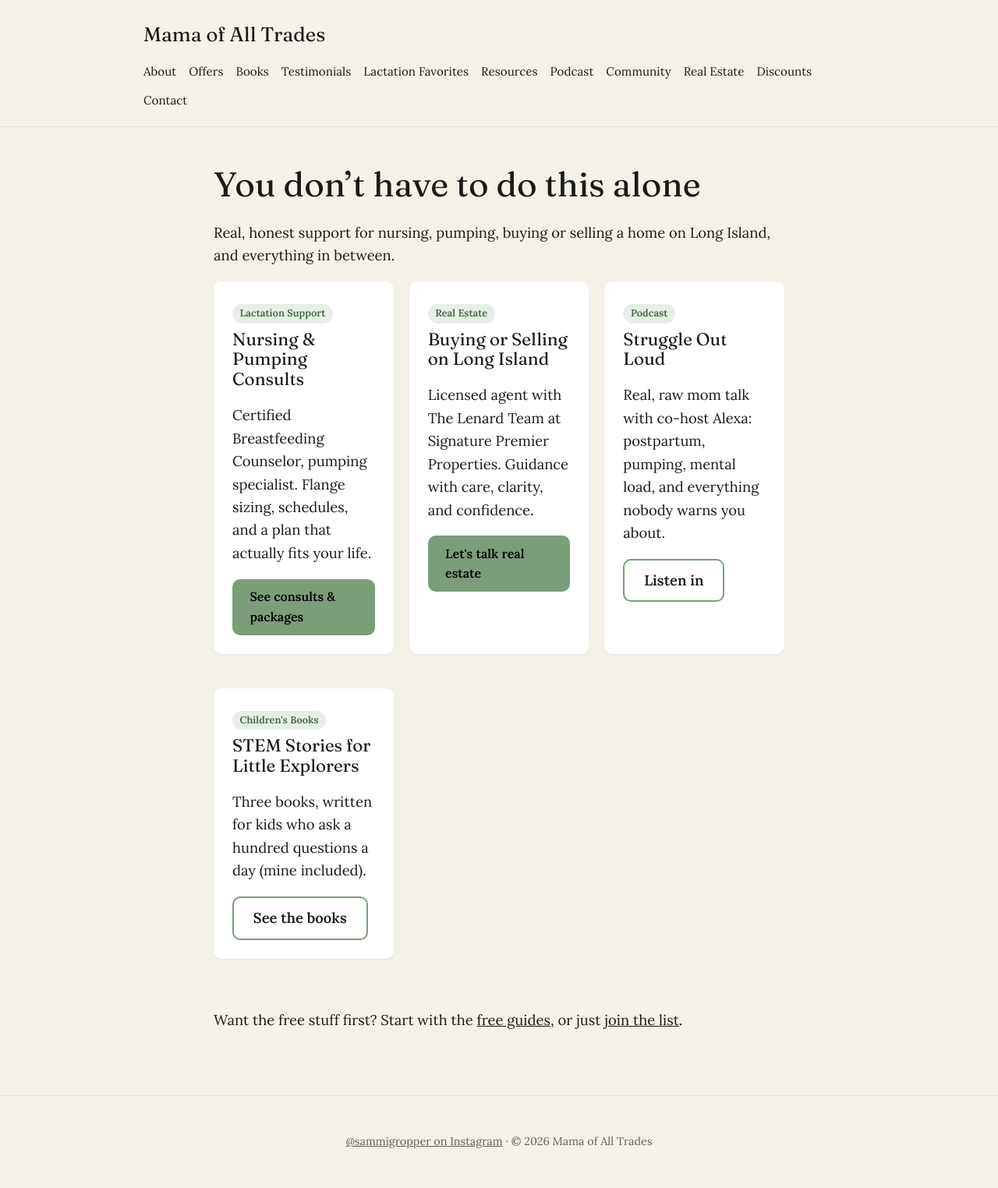
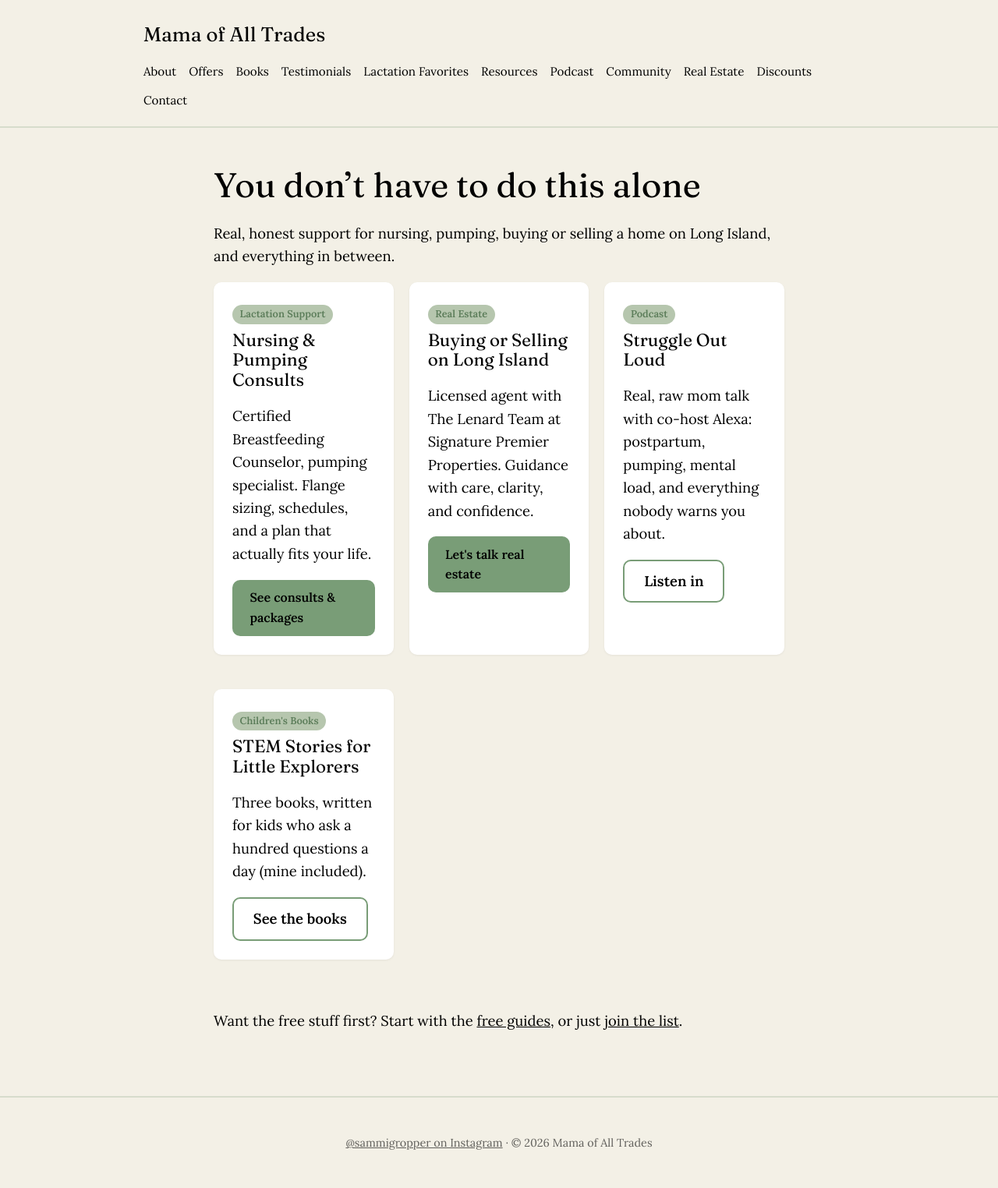
Before and after one commit to SammiGropper/mama-of-all-trades-site, a Jekyll site: the page built from index.md, in a window 1280 px wide. Shown: the whole page at 78% size. Built offline with Jekyll 4.4.1, drawn with Linux system fonts in a browser that asks for light colours.

Commit message:
Fix baseurl for custom domain root serving, apply confirmed brand palette

```diff
--- a/_config.yml
+++ b/_config.yml
@@ -2,8 +2,8 @@ title: Mama of All Trades
 description: >-
   Sammi Gropper — Certified Breastfeeding Counselor and pumping specialist,
   Long Island real estate agent, and children's book author.
-url: ""
-baseurl: "/mama-of-all-trades-site"
+url: "https://mamaofalltrades.net"
+baseurl: ""
 
 plugins:
   - jekyll-seo-tag
--- a/assets/css/style.css
+++ b/assets/css/style.css
@@ -1,8 +1,13 @@
 :root {
-  --bg: #F4F1E8;
-  --text: #1a1a1a;
-  --accent: #7A9E78;
-  --accent-dark: #3f6b3d;
+  --bg: #f3f0e6;
+  --text: #000000;
+  --accent: #799d77;
+  --accent-light: #96b091;
+  --accent-lighter: #b6c6ae;
+  --accent-border: #d6dccc;
+  --accent-dark: #5c7d5a;
+  --flag: #af5cc4;
+  --flag-light: #cc8fe8;
   --border-radius: 10px;
   --serif-heading: "Fraunces", Georgia, serif;
   --serif-body: "Lora", Georgia, serif;
@@ -43,7 +48,7 @@ a:hover { color: var(--accent-dark); }
 
 header.site-header {
   padding: 1.5rem 0 1rem;
-  border-bottom: 1px solid rgba(0,0,0,0.08);
+  border-bottom: 2px solid var(--accent-border);
 }
 
 .site-header .wrap {
@@ -106,7 +111,7 @@ nav.site-nav {
   nav.site-nav.open { display: flex; }
   nav.site-nav a {
     padding: 0.75rem 0;
-    border-bottom: 1px solid rgba(0,0,0,0.08);
+    border-bottom: 1px solid var(--accent-border);
   }
 }
 
@@ -168,7 +173,7 @@ main {
 
 .tag {
   display: inline-block;
-  background: rgba(122,158,120,0.18);
+  background: var(--accent-lighter);
   color: var(--accent-dark);
   border-radius: 999px;
   padding: 0.15em 0.75em;
@@ -180,12 +185,12 @@ main {
 blockquote {
   margin: 0;
   font-style: italic;
-  border-left: 3px solid var(--accent);
+  border-left: 3px solid var(--flag-light);
   padding-left: 1rem;
 }
 
 footer.site-footer {
-  border-top: 1px solid rgba(0,0,0,0.08);
+  border-top: 2px solid var(--accent-border);
   padding: 2rem 0;
   font-size: 0.9rem;
   text-align: center;
@@ -209,7 +214,8 @@ footer.site-footer a { color: rgba(0,0,0,0.6); }
 }
 
 .notice {
-  background: rgba(122,158,120,0.15);
+  background: rgba(175,92,196,0.1);
+  border-left: 3px solid var(--flag);
   border-radius: var(--border-radius);
   padding: 1rem 1.25rem;
   font-size: 0.95rem;
```
